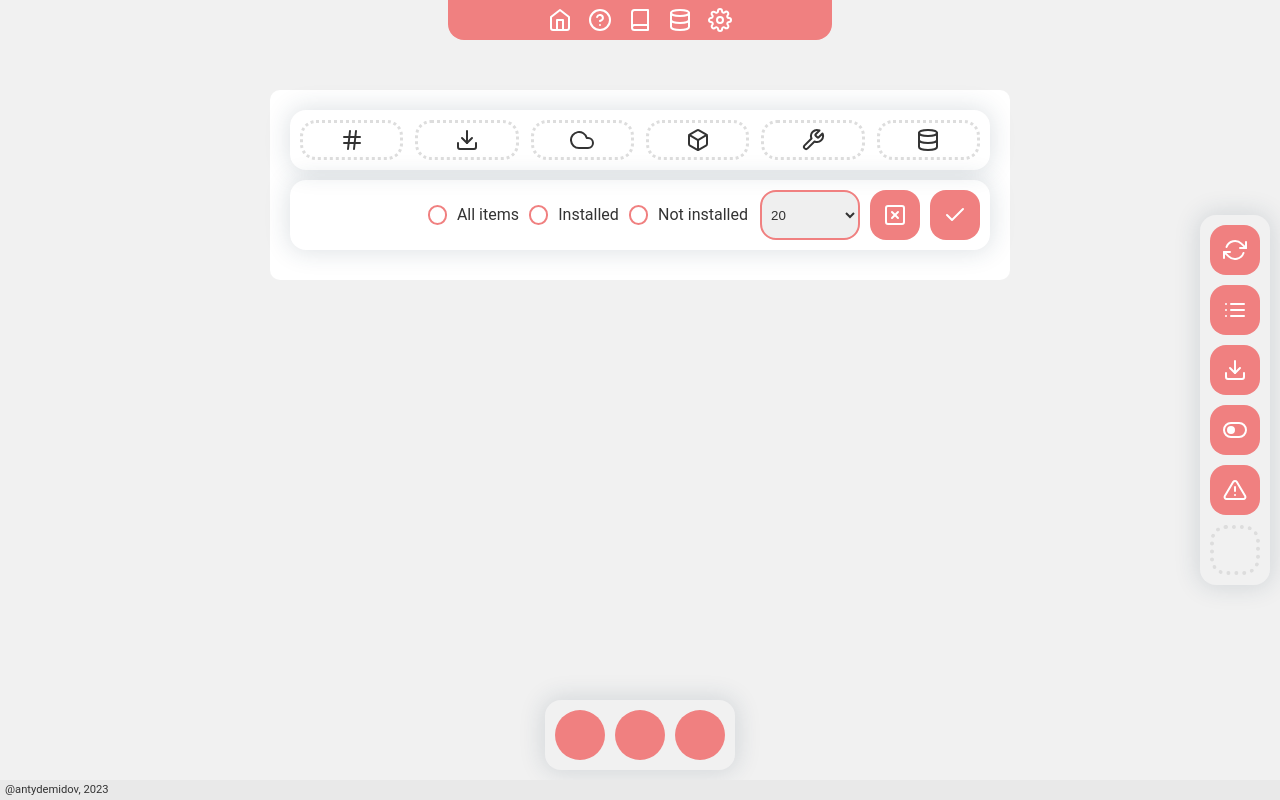
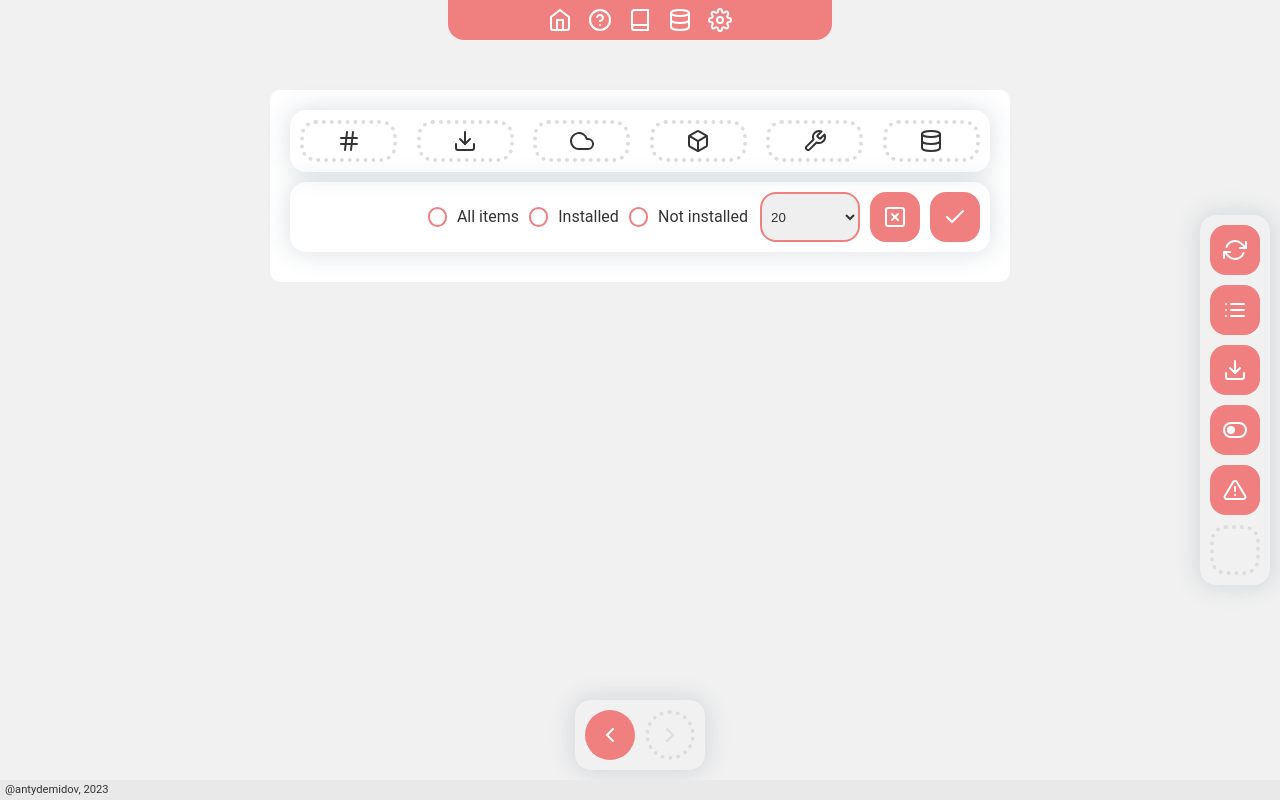
Before and after one commit to antydemidov/swautomatic, a Flask app: template app/templates/library.html in a window 1280 px wide. Run offline with Flask 2, Linux system fonts and the light colour scheme; the template is opened without the code that fills it: values that come from a table or form of the project are taken from there, others are empty; some web fonts are replaced.

Commit message:
Solved Исправить пагинатор #29

```diff
--- a/app/static/site.css
+++ b/app/static/site.css
@@ -64,9 +64,12 @@ p {
 }
 
 .bordered {
-    border-width: 3px;
+    border-width: 4px;
     border-color: var(--disabled-button-color);
     border-style: dotted;
+    box-sizing: border-box;
+    -moz-box-sizing: border-box;
+    -webkit-box-sizing: border-box;
 }
 
 .under_head {
@@ -724,21 +727,21 @@ div.library_card_collection>.library_card:hover+.library_card_details {
 }
 
 .paginator-item {
+    width: 50px;
+    height: 50px;
     border-radius: 100%;
     background: var(--accent-color);
     color: var(--white-color);
-    font-weight: normal;
 }
 
-.paginator-item:hover {
+div.paginator-item {
+    color: var(--disabled-button-color);
+    background: none;
+}
+
+a.paginator-item:hover {
     background: var(--accent-color-darker);
     cursor: pointer;
-}
-
-.paginator-gap,
-.paginator-item {
-    width: 50px;
-    height: 50px;
 }
 
 .settings_form {
--- a/app/templates/library.html
+++ b/app/templates/library.html
@@ -302,32 +302,40 @@
 <!-- Pagination -->
 <div class="paginator shadow rounded_block">
     {% if page_num == 1 %}
-    <div class="paginator-item">{{ page_num }}</div>
-    {% if last_page > 2 %}
-    <a class="paginator-item"
-        href="{{ url_for('library', p=page_num+1, tag=selected_tag, show_need_upd=show_need_upd) }}">{{page_num+1}}</a>
-    <div class="paginator-gap"></div>
-    <a class="paginator-item"
-        href="{{ url_for('library', p=last_page, tag=selected_tag, show_need_upd=show_need_upd) }}">{{last_page}}</a>
+    <div class="paginator-item bordered">
+        <svg xmlns="http://www.w3.org/2000/svg" width="24" height="24" viewBox="0 0 24 24" fill="none"
+            stroke="currentColor" stroke-width="2" stroke-linecap="round" stroke-linejoin="round"
+            class="feather feather-chevron-left">
+            <polyline points="15 18 9 12 15 6"></polyline>
+        </svg>
+    </div>
     {% else %}
-    <a class="paginator-item"
-        href="{{ url_for('library', p=last_page, tag=selected_tag, show_need_upd=show_need_upd) }}">{{last_page}}</a>
+    <a href="{{ url_for('library', p=page_num-1, tag=selected_tag, show_need_upd=show_need_upd) }}"
+        class="paginator-item">
+        <svg xmlns="http://www.w3.org/2000/svg" width="24" height="24" viewBox="0 0 24 24" fill="none"
+            stroke="currentColor" stroke-width="2" stroke-linecap="round" stroke-linejoin="round"
+            class="feather feather-chevron-left">
+            <polyline points="15 18 9 12 15 6"></polyline>
+        </svg>
+    </a>
     {% endif %}
-    {% elif page_num == last_page %}
-    <a class="paginator-item"
-        href="{{ url_for('library', p=page_num-1, tag=selected_tag, show_need_upd=show_need_upd) }}">{{page_num-1}}</a>
-    <div class="paginator-item">{{ page_num }}</div>
-    <a class="paginator-item"
-        href="{{ url_for('library', p=last_page, tag=selected_tag, show_need_upd=show_need_upd) }}">{{last_page}}</a>
+    {% if page_num == last_page %}
+    <div class="paginator-item bordered">
+        <svg xmlns="http://www.w3.org/2000/svg" width="24" height="24" viewBox="0 0 24 24" fill="none"
+            stroke="currentColor" stroke-width="2" stroke-linecap="round" stroke-linejoin="round"
+            class="feather feather-chevron-right">
+            <polyline points="9 18 15 12 9 6"></polyline>
+        </svg>
+    </div>
     {% else %}
-    <a class="paginator-item"
-        href="{{ url_for('library', p=page_num-1, tag=selected_tag, show_need_upd=show_need_upd) }}">{{page_num-1}}</a>
-    <div class="paginator-item">{{ page_num }}</div>
-    <a class="paginator-item"
-        href="{{ url_for('library', p=page_num+1, tag=selected_tag, show_need_upd=show_need_upd) }}">{{page_num+1}}</a>
-    <div class="paginator-gap"></div>
-    <a class="paginator-item"
-        href="{{ url_for('library', p=last_page, tag=selected_tag, show_need_upd=show_need_upd) }}">{{last_page}}</a>
+    <a href="{{ url_for('library', p=page_num+1, tag=selected_tag, show_need_upd=show_need_upd) }}"
+        class="paginator-item">
+        <svg xmlns="http://www.w3.org/2000/svg" width="24" height="24" viewBox="0 0 24 24" fill="none"
+            stroke="currentColor" stroke-width="2" stroke-linecap="round" stroke-linejoin="round"
+            class="feather feather-chevron-right">
+            <polyline points="9 18 15 12 9 6"></polyline>
+        </svg>
+    </a>
     {% endif %}
 </div>
 
```
